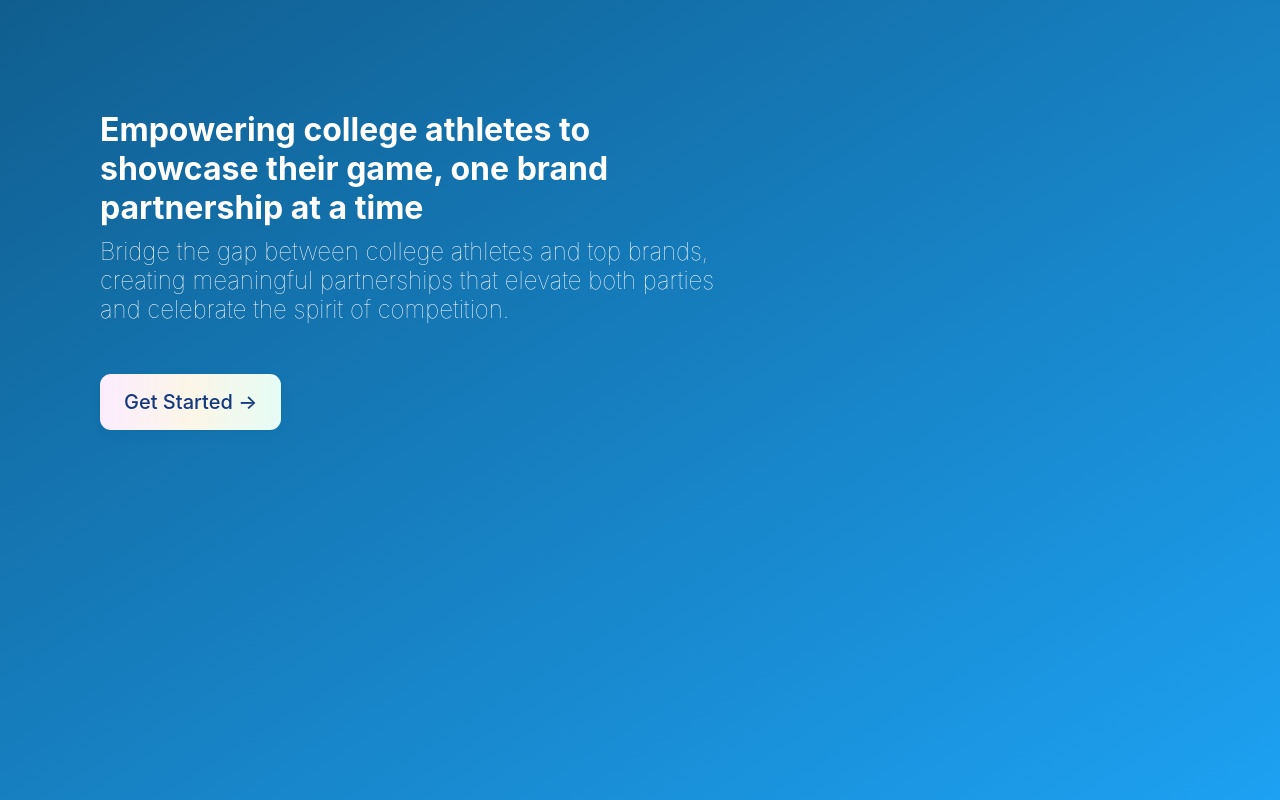
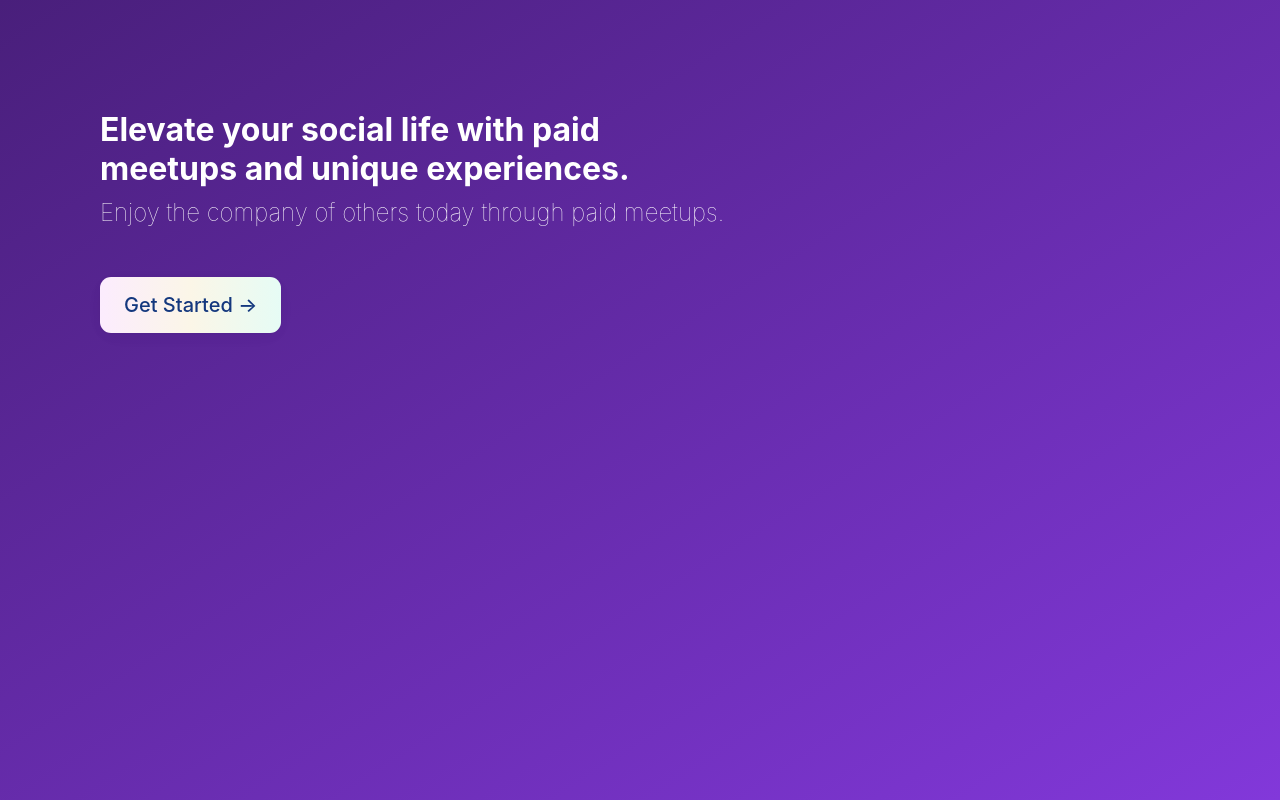
Before and after one commit to JonZavialov/locatia, a React (Create React App) app: page / in a window 1280 px wide. Built offline with nearby package versions, Linux system fonts and the light colour scheme; no server answers.

Commit message:
started rebranding

```diff
--- a/src/components/landingPage/LandingPage.js
+++ b/src/components/landingPage/LandingPage.js
@@ -26,8 +26,8 @@ function LandingPage(){
     return (
         <div id="landing-page">
             <div id="hero-text">
-                <h1>Empowering college athletes to showcase their game, one brand partnership at a time</h1>
-                <h2>Bridge the gap between college athletes and top brands, creating meaningful partnerships that elevate both parties and celebrate the spirit of competition.</h2>
+                <h1>Elevate your social life with paid meetups and unique experiences.</h1>
+                <h2>Enjoy the company of others today through paid meetups.</h2>
                 <SketchButton onClick={() => document.location.href = "/login"} text={"Get Started →"} />
             </div>
             {uri && <img src={uri} alt="hero" id="hero-image"></img>}
--- a/src/components/landingPage/landingPage.css
+++ b/src/components/landingPage/landingPage.css
@@ -1,7 +1,7 @@
 #landing-page {
   height: 100vh;
   display: flex;
-  background: linear-gradient(to right bottom, #105e8f, #1da1f2);
+  background: linear-gradient(to right bottom, #491f7b, #8238da);
 }
 
 #hero-image {
--- a/src/components/login/login.css
+++ b/src/components/login/login.css
@@ -1,7 +1,7 @@
 #login-container {
   height: 100vh;
   display: flex;
-  background: linear-gradient(to right bottom, #105e8f, #1da1f2);
+  background: linear-gradient(to right bottom, #491f7b, #8238da);
 }
 
 #actions-container {
--- a/src/components/messages/Navigator/IndividualChatDisplay.js
+++ b/src/components/messages/Navigator/IndividualChatDisplay.js
@@ -45,6 +45,7 @@ function IndividualChatDisplay({ chatInfo, onClick, cid, alternateUUID }){
         <>
             {profilePic ? <img src={profilePic} alt={profile.name} /> : 'Loading...'}
             <div className="chat-text-display" onClick={() => {
+                console.log('yes')
                 if (!alternateUUID){
                     onClick({
                         cid: cid,
--- a/src/components/navBar/NavBar.js
+++ b/src/components/navBar/NavBar.js
@@ -1,6 +1,7 @@
 import AccountIndicator from './AccountIndicator';
 import './navBar.css';
 import { useRef } from 'react';
+
 
 function NavBar({ search }){
     const formRef = useRef(null);
@@ -13,7 +14,10 @@ function NavBar({ search }){
 
     return(
         <div id="nav-bar">
-            <img src="https://upload.wikimedia.org/wikipedia/commons/4/45/White_box_55x90.png" alt="logo" id="logo" />
+            <div id="logo">
+                <img src={process.env.PUBLIC_URL + '/assets/logo.svg'} alt="logo" id="logo" />
+                <h1>Locatia</h1>
+            </div>
             <form onSubmit={handleSubmit} ref={formRef} id="search-form">
                 <input type="text" name="search" defaultValue={search ? search : ""} placeholder="Search" id="search-bar" />
                 <button type="submit" id="search-button">
--- a/src/components/navBar/navBar.css
+++ b/src/components/navBar/navBar.css
@@ -31,8 +31,14 @@
 }
 
 #nav-bar #logo {
-  width: 150px;
   height: 50px;
+  display: flex;
+  align-items: center;
+}
+
+#nav-bar #logo h1 {
+  margin-left: 10px;
+  color: #491f7b;
 }
 
 #account-indicator {
```
Also changed, not shown: public/assets/logo.svg (added).
